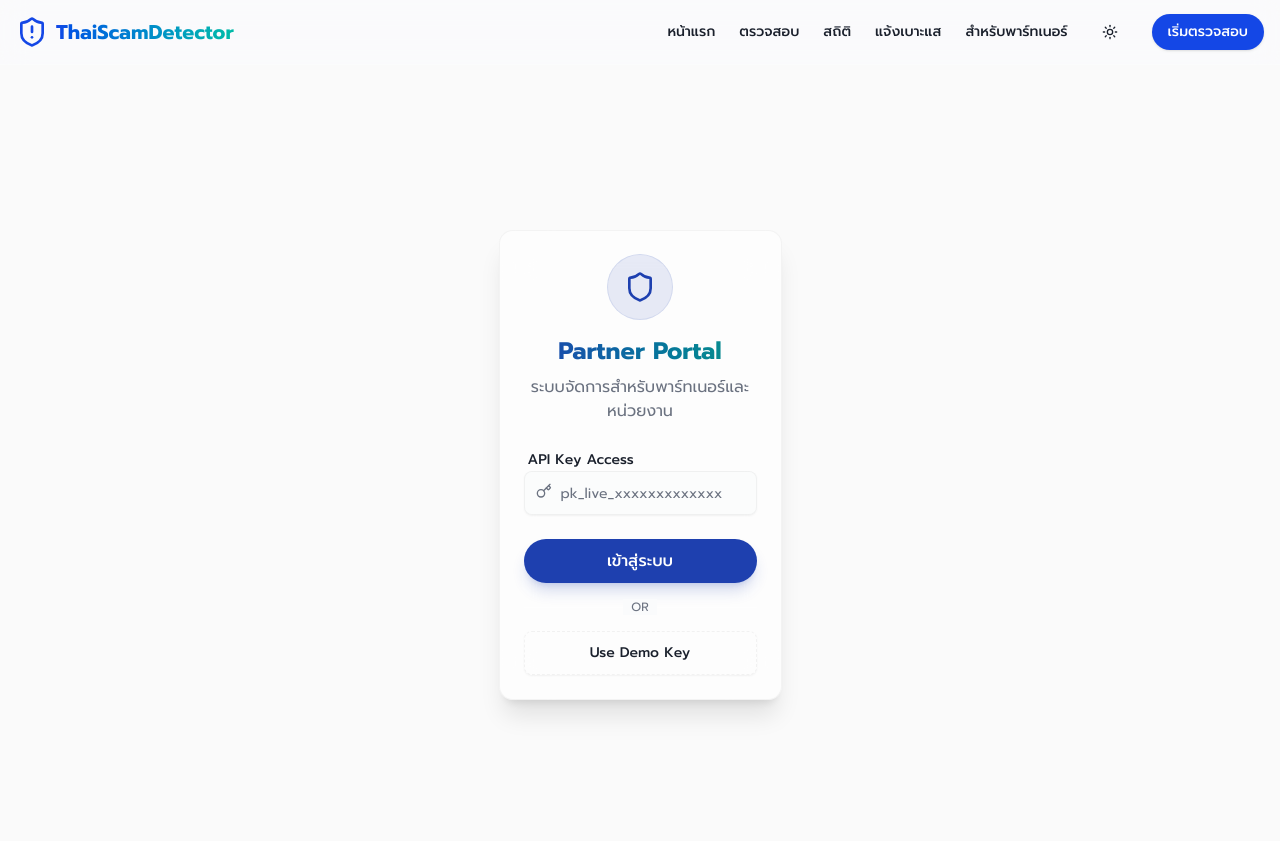
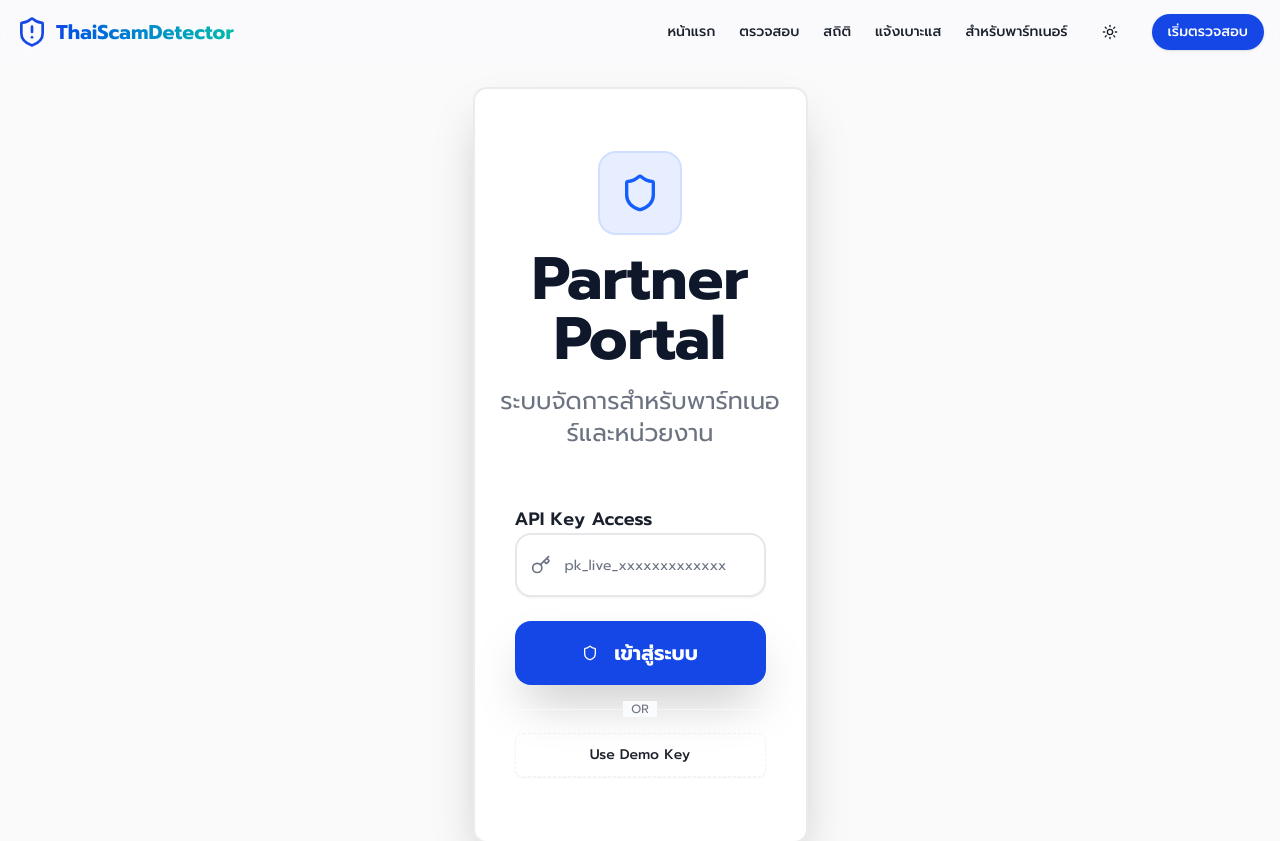
Before and after one commit to nutthakorn7/ThaiScamBench, a Next.js app in the folder frontend/: page /partner/login in a window 1280 px wide. Shown: the top 841 px of the page. Built offline with nearby package versions, Linux system fonts and the light colour scheme; no server answers; a web font is replaced by a local one.

Commit message:
feat: world-class partner login - text-6xl heading, h-16 inputs/button, border-2 premium card

```diff
--- a/frontend/app/partner/login/page.tsx
+++ b/frontend/app/partner/login/page.tsx
@@ -55,32 +55,34 @@ export default function PartnerLoginPage() {
         }}
         className="relative flex flex-col items-center justify-center min-h-[calc(100vh-4rem)] p-4"
       >
-        <Card className="w-full max-w-md shadow-xl bg-card/60 backdrop-blur-xl border-border/50">
-          <CardHeader className="text-center space-y-4">
-            <div className="mx-auto bg-primary/10 p-4 rounded-full w-fit mb-2 ring-1 ring-primary/20">
-              <Shield className="h-8 w-8 text-primary" />
+        <Card className="w-full max-w-lg shadow-2xl bg-card/95 backdrop-blur-xl border-2 border-border">          <CardHeader className="text-center space-y-6 pb-8 pt-10">
+            {/* Large Icon Container */}
+            <div className="mx-auto bg-blue-600/10 dark:bg-blue-600/20 p-5 rounded-2xl w-fit mb-2 ring-2 ring-blue-600/20">
+              <Shield className="h-10 w-10 text-blue-600" />
             </div>
             <div>
-              <CardTitle className="text-2xl font-bold bg-clip-text text-transparent bg-gradient-to-r from-primary to-accent">
+              {/* HUGE Heading */}
+              <CardTitle className="text-5xl md:text-6xl font-black mb-4 text-slate-900 dark:text-white">
                 Partner Portal
               </CardTitle>
-              <CardDescription className="mt-2 text-base">
+              <CardDescription className="mt-3 text-xl md:text-2xl text-muted-foreground">
                 ระบบจัดการสำหรับพาร์ทเนอร์และหน่วยงาน
               </CardDescription>
             </div>
           </CardHeader>
-          <CardContent>
+          <CardContent className="px-10 pb-10">
             <form onSubmit={handleLogin} className="space-y-6">
-              <div className="space-y-2">
-                <label className="text-sm font-medium ml-1">API Key Access</label>
+              <div className="space-y-3">
+                <label className="text-lg font-semibold">API Key Access</label>
                 <div className="relative">
-                  <Key className="absolute left-3 top-3 h-4 w-4 text-muted-foreground" />
+                  <Key className="absolute left-4 top-1/2 -translate-y-1/2 h-5 w-5 text-muted-foreground" />
                   <Input
                     placeholder="pk_live_xxxxxxxxxxxxx"
-                    className="pl-9 h-11 bg-background/50 border-input/60 focus:bg-background transition-colors"
+                    className="h-16 pl-12 pr-4 text-lg rounded-2xl border-2 border-gray-200 dark:border-gray-700 bg-white dark:bg-slate-900 focus-visible:ring-4 focus-visible:ring-blue-600/20 focus-visible:border-blue-600 transition-all"
                     value={apiKey}
                     onChange={(e) => setApiKey(e.target.value)}
                     type="password"
+                    aria-label="API Key สำหรับเข้าสู่ระบบ"
                   />
                 </div>
               </div>
@@ -88,16 +90,19 @@ export default function PartnerLoginPage() {
               <div className="space-y-4">
                 <Button
                   type="submit"
-                  className="w-full h-11 text-base font-medium rounded-full bg-primary text-white shadow-lg shadow-primary/20 hover:bg-primary/90 hover:shadow-primary/40 transition-all"
+                  className="w-full h-16 text-xl font-bold rounded-2xl bg-blue-700 hover:bg-blue-800 text-white shadow-2xl hover:scale-105 transition-all duration-200"
                   disabled={loading}
                 >
                   {loading ? (
                     <>
-                      <Loader2 className="animate-spin h-4 w-4 mr-2" />
-                      Authenticating...
+                      <Loader2 className="animate-spin h-6 w-6 mr-2" />
+                      กำลังตรวจสอบ...
                     </>
                   ) : (
-                    "เข้าสู่ระบบ"
+                    <>
+                      <Shield className="mr-2 h-6 w-6" />
+                      เข้าสู่ระบบ
+                    </>
                   )}
                 </Button>
 
```
